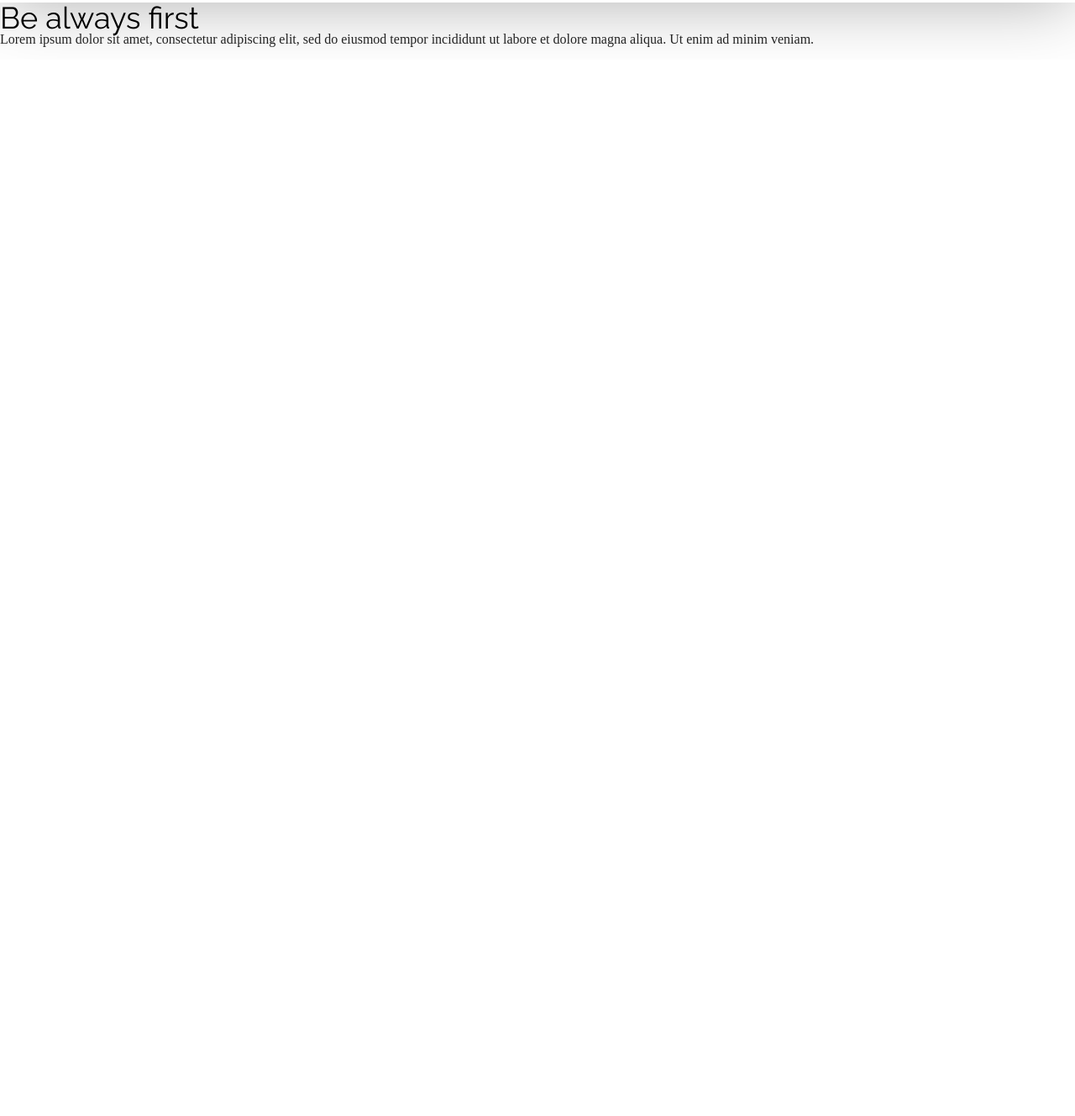
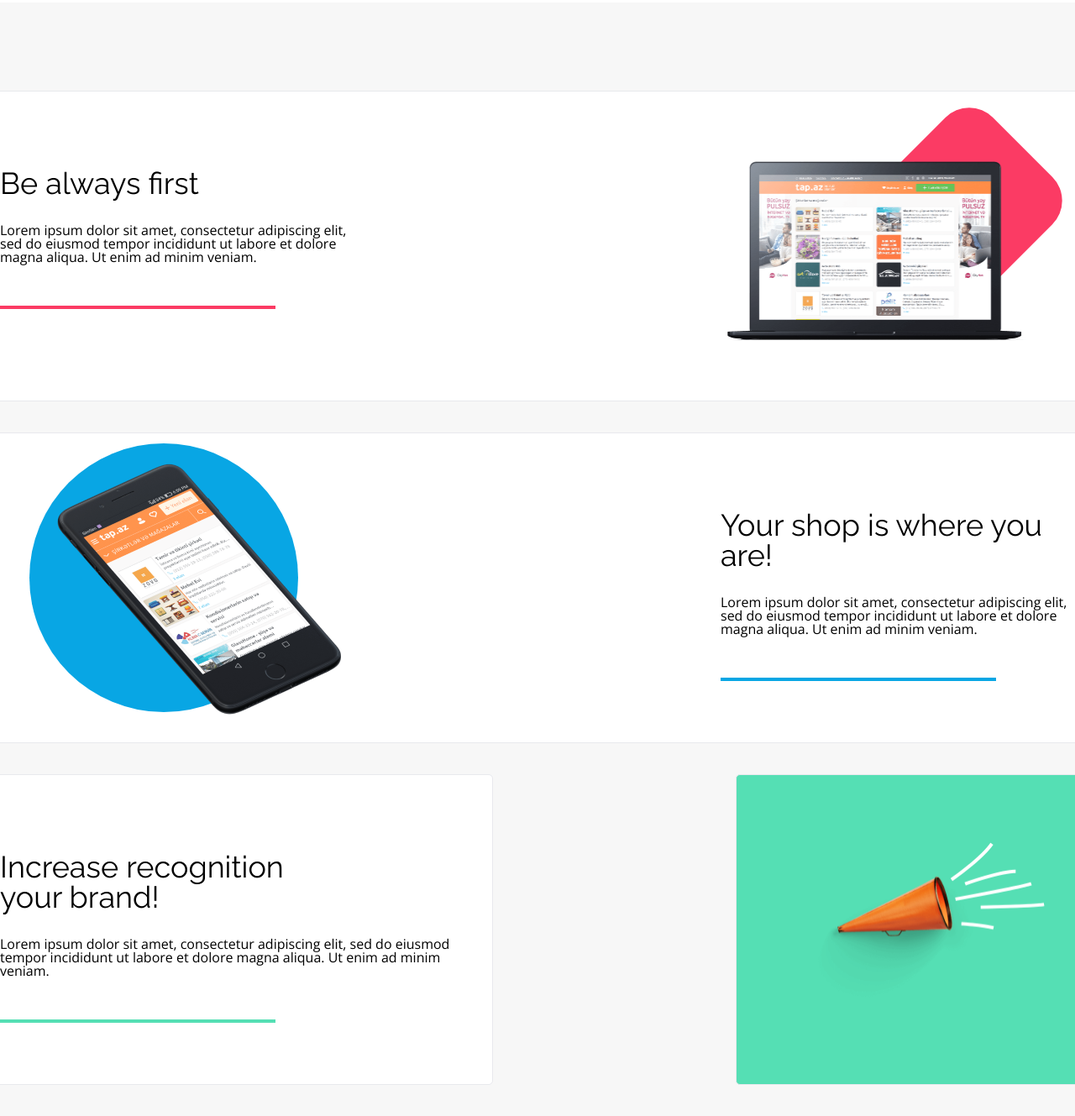
Before and after one commit to zamorskimarek/BestShop, a plain HTML site: page index.html in a window 1280 px wide. Shown: the part 1296-2625 px from the top of the page at 84% size. Before the commit the page ends 1367 px from the top, so only its background shows below. Drawn offline with nearby package versions, Linux system fonts and the light colour scheme.

Commit message:
finished benefits part

```diff
--- a/css/styles.css
+++ b/css/styles.css
@@ -22,6 +22,8 @@
     --color-blue-shadow: #07ACE629;
     --color-red: #FB3B64;
     --color-green: #55DFB4;
+    --color-light-grey: #F7F7F7;
+    --color-benefits-shadow: #E8E9ED;
     --circle-radius: 31.5px;
 }
 
@@ -226,3 +228,131 @@ header .container {
     font-size: calc(var(--font-size-primary) / 16 * 20);
     letter-spacing: 6px;
 }
+
+/*here is the benefits part of page*/
+
+.benefits {
+    width: 100%;
+    background-color: var(--color-light-grey);
+    display: flex;
+    flex-direction: column;
+    align-items: center;
+    padding-top: 105px;
+}
+
+.benefits-box {
+    height: 370px;
+    background-color: var(--color-white);
+    display: flex;
+    justify-content: space-between;
+    position: relative;
+    margin-bottom: 37px;
+    border: 1px solid var(--color-benefits-shadow);
+    border-radius: 5px;
+}
+
+.benefits-box:nth-child(2) {
+    height: 370px;
+    background-color: var(--color-white);
+    display: flex;
+    flex-direction: row-reverse;
+    justify-content: space-between;
+    position: relative;
+    padding-right: 35px;
+}
+
+.benefits-box:nth-child(2) .benefits-box-underline {
+    background-color: var(--color-lightBlue);
+}
+
+.benefits-box-text {
+    padding: 91px 0 0 35px;
+    width: 457px;
+    color: var(--color-black);
+}
+
+.benefits-box-text p {
+    font-family: var(--font-family-open);
+    font-size: var(--font-size-primary);
+    font-weight: var(--font-weight-regular);
+    color: var(--color-black);
+    padding-top: 30px;
+}
+
+.benefits-box-underline {
+    width: 328px;
+    height: 4px;
+    background-color: var(--color-red);
+    margin-top: 50px;
+}
+
+.red-rounded-square {
+    width: 180px;
+    height: 180px;
+    background-color: var(--color-red);
+    border-radius: 40px;
+    transform: rotate(45deg);
+    position: absolute;
+    top: 40px;
+    right: 71px;
+}
+
+.benefits-box-img {
+    width: 386px;
+    height: auto;
+    position: absolute;
+    right: 80px;
+    top: 80px;
+    z-index: 1;
+}
+
+.benefits-box-img2 {
+    height: 328px;
+    width: auto;
+    position: absolute;
+    left: 70px;
+    top: 29px;
+    z-index: 1;
+}
+
+.blue-big-circle {
+    width: 320px;
+    height: 320px;
+    background-color: var(--color-lightBlue);
+    border-radius: 50%;
+    position: absolute;
+    left: 70px;
+    top: 12px;
+}
+
+.benefits-box:last-of-type {
+    background-color: transparent;
+    border: none;
+}
+
+.benefits-box:last-of-type .benefits-box-text {
+    width: 623px;
+    background-color: var(--color-white);
+    padding-right: 34px;
+    border: 1px solid var(--color-benefits-shadow);
+    border-radius: 5px;
+}
+
+.benefits-box:last-of-type .benefits-box-underline {
+    background-color: var(--color-green);
+}
+
+.green-rectangle {
+    background-color: var(--color-green);
+    width: 440px;
+    display: flex;
+    align-items: center;
+    justify-content: center;
+    border: 1px solid var(--color-benefits-shadow);
+    border-radius: 5px;
+}
+
+.benefits-box-img3 {
+    width: 296px;
+    height: 207px;
+}
--- a/index.html
+++ b/index.html
@@ -22,7 +22,7 @@
             <div class="header-logo">BestShop</div>
             <nav class="menu">
                 <a href="#whyUs"><div class="menu-item">why us</div></a>
-                <div class="menu-item">benefits</div>
+                <a href="#bene"><div class="menu-item">benefits</div></a>
                 <div class="menu-item">prices</div>
                 <div class="menu-item">contact</div>
             </nav>
@@ -62,17 +62,36 @@
             </div>
         </div>
     </section>
-    <section class="benefits">
-        <div>
-            <div>
+    <section class="benefits" id="bene">
+        <div class="benefits-box container">
+            <div class="benefits-box-text">
                 <h2>Be always first</h2>
                 <p>Lorem ipsum dolor sit amet, consectetur adipiscing elit, sed do eiusmod tempor incididunt ut labore et dolore magna aliqua. Ut enim ad minim veniam.</p>
-                <div></div>
+                <div class="benefits-box-underline"></div>
             </div>
-            <div class="red-rounded-square"><img src=""></div>
+            <img class="benefits-box-img" src="assets/Macbook.png" alt="macbook">
+            <div class="red-rounded-square"></div>
         </div>
-        <div></div>
-        <div></div>
+        <div class="benefits-box container">
+            <div class="benefits-box-text">
+                <h2>Your shop is where you are!</h2>
+                <p>Lorem ipsum dolor sit amet, consectetur adipiscing elit, sed do eiusmod tempor incididunt ut labore et dolore magna aliqua. Ut enim ad minim veniam.</p>
+                <div class="benefits-box-underline"></div>
+            </div>
+            <img class="benefits-box-img2" src="assets/iPhone.png" alt="iPhone">
+            <div class="blue-big-circle"></div>
+        </div>
+        <div class="benefits-box container">
+            <div class="benefits-box-text">
+                <h2>Increase recognition <br> your brand!</h2>
+                <p>Lorem ipsum dolor sit amet, consectetur adipiscing elit, sed do eiusmod tempor incididunt ut labore et dolore magna aliqua. Ut enim ad minim veniam.</p>
+                <div class="benefits-box-underline"></div>
+            </div>
+            <div class="green-rectangle">
+                <img class="benefits-box-img3" src="assets/Trumpet.png" alt="trumpet">
+            </div>
+
+        </div>
     </section>
 </body>
 </html>
```
